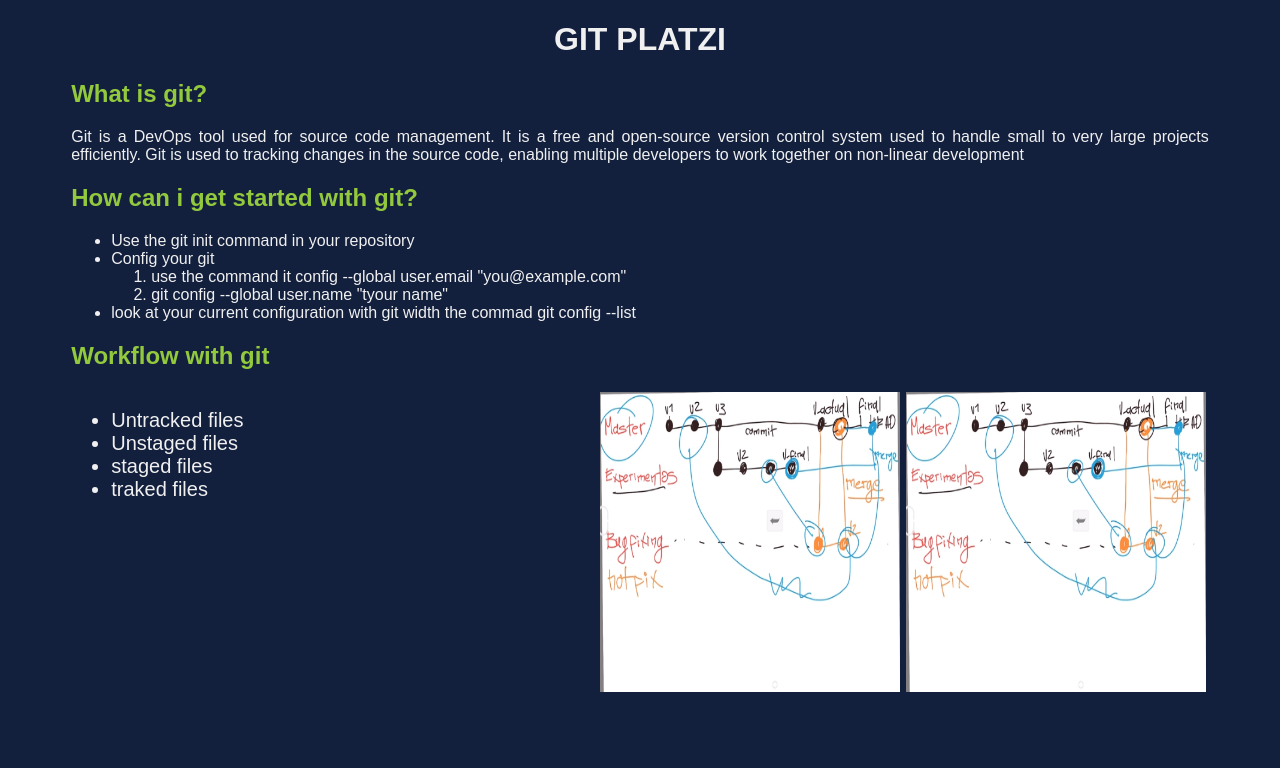
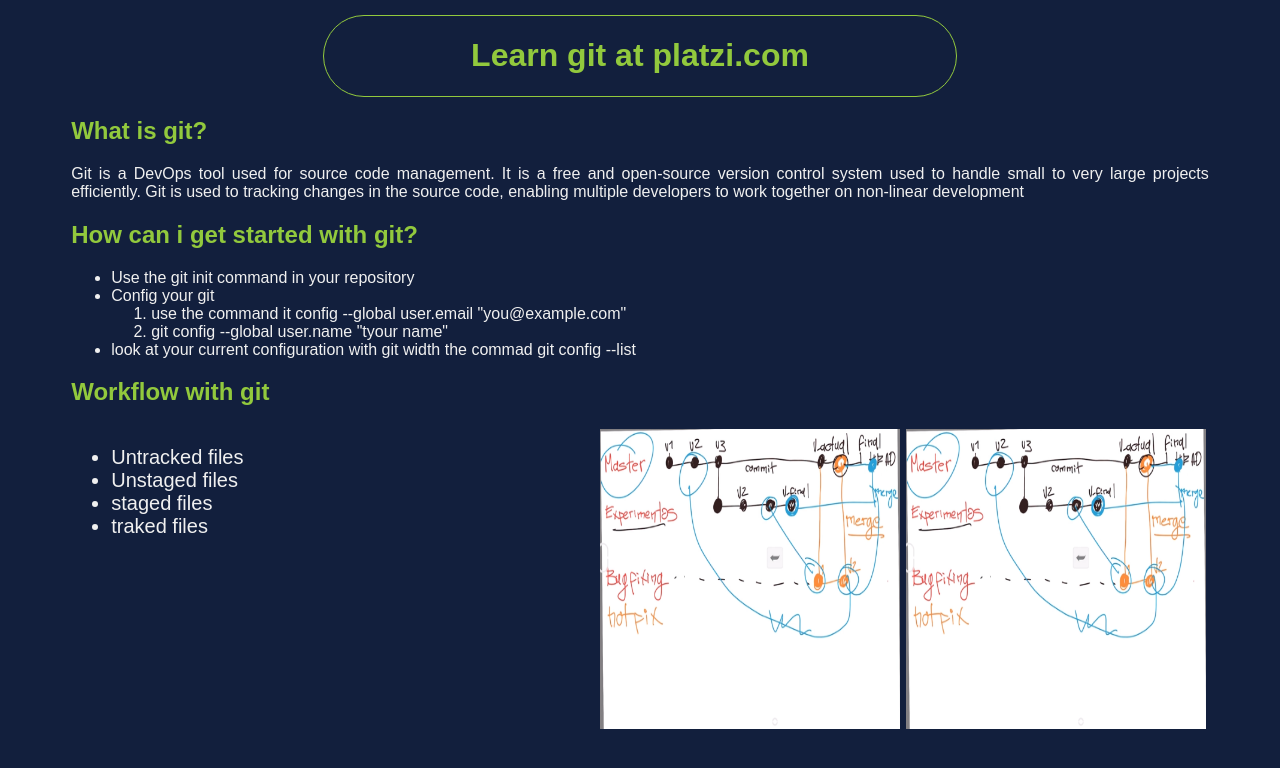
Before and after one commit to Chuss234/Cursos, a plain HTML site: page index.html in a window 1280 px wide. Drawn offline with Linux system fonts and the light colour scheme.

Commit message:
Modificando el header

```diff
--- a/css/style.css
+++ b/css/style.css
@@ -4,10 +4,16 @@ body
     background-color: #121F3D;
 
 }
+.container{
+    border-radius: 50px;
+    border: #92C93D solid 1px;
+    width: 50%;
+    margin: 15px auto;
+}
 
 .tittle-page{
     text-align: center;
-    color: #f0f0f0;
+    color: #92C93D;
 }
 .main-content{
     margin: auto;
--- a/index.html
+++ b/index.html
@@ -9,7 +9,9 @@
 </head>
 <body>
 
-    <h1 class="tittle-page" >GIT PLATZI</h1>
+    <div class="container">
+        <h1 class="tittle-page" >Learn git at platzi.com</h1>
+    </div>
 
     <div class="main-content">
         <h2>What is git? </h2>
```
